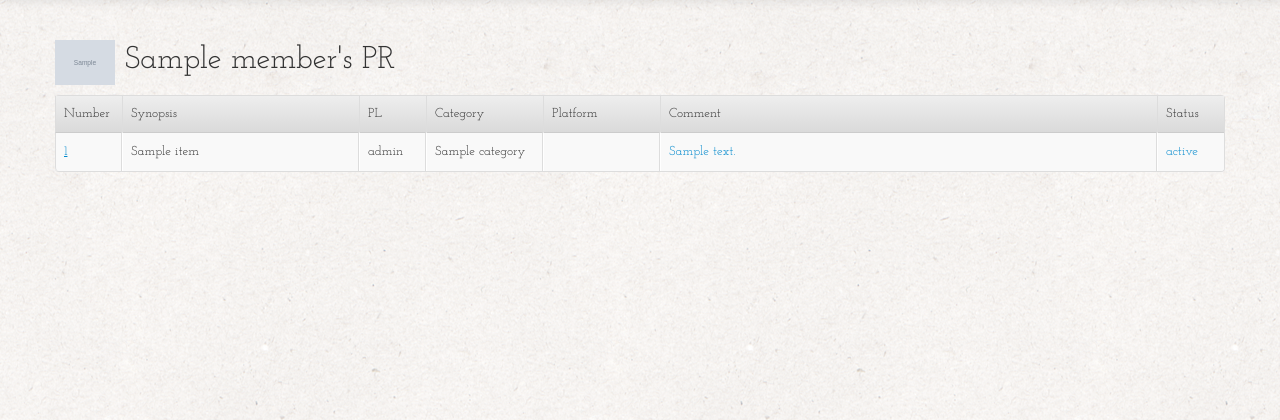
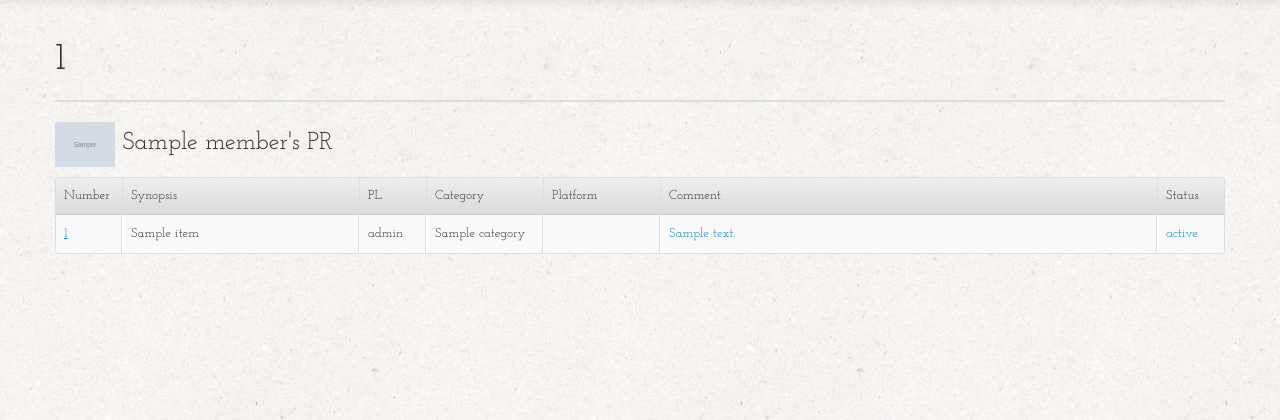
Before and after one commit to tyrchen/church, a Django app: page /groups/1/ in a window 1280 px wide. Shown: the part 57-477 px from the top of the page. Run offline with Django 3.2, Linux system fonts and the light colour scheme; a user stored in the database is signed in; tables that the repository leaves empty hold one stand-in row (values such as "Sample post"); grey boxes marked "Sample" are stand-in pictures; a database or web service that is not in the repository returns one stand-in record (values such as "Sample title"); data that the repository does not hold is empty; some libraries are stand-ins or nearby versions; some web fonts are replaced.

Commit message:
correct the styles

```diff
--- a/church/templates/church/recent_progress.html
+++ b/church/templates/church/recent_progress.html
@@ -10,6 +10,7 @@
         tr.good, tr.good a {color: #006400;}
         tr.risky, tr.risky a {color: #d10;}
         tr.normal {}
+        hr {color: #ccc; border-color: #ddd;}
     </style>
 {% endblock %}
 
@@ -17,7 +18,8 @@
 {% block content %}
     <div class="main">
         <div class="container">
-
+          <h1>{{ team }}</h1>
+          <hr/>
           {% for item in items %}
             {% progress_table item.day item.updates %}
           {% endfor %}
--- a/church/templates/church/team.html
+++ b/church/templates/church/team.html
@@ -10,6 +10,7 @@
         tr.good, tr.good a {color: #006400;}
         tr.risky, tr.risky a {color: #d10;}
         tr.normal {}
+        hr {color: #ccc; border-color: #ddd;}
     </style>
 {% endblock %}
 
@@ -17,13 +18,14 @@
 {% block content %}
     <div class="main">
         <div class="container">
-
+            <h1>{{ team }}</h1>
+            <hr/>
           {% for item in data %}
             <div>
-            <h2>
+            <h3>
               <img src="{{ item.user.photo_url }}" width="60px" />
               {{ item.user.preferred_name }}'s PR
-            </h2>
+            </h3>
 
 
             {% issue_table '' item.issues item.user.uid %}
--- a/church/templates/church/ttags/progress_table.html
+++ b/church/templates/church/ttags/progress_table.html
@@ -1,4 +1,4 @@
-<h2>{{ title }}</h2>
+<h3>{{ title }}</h3>
 
 <table class="table table-bordered table-striped table-hover">
     <thead>
```
